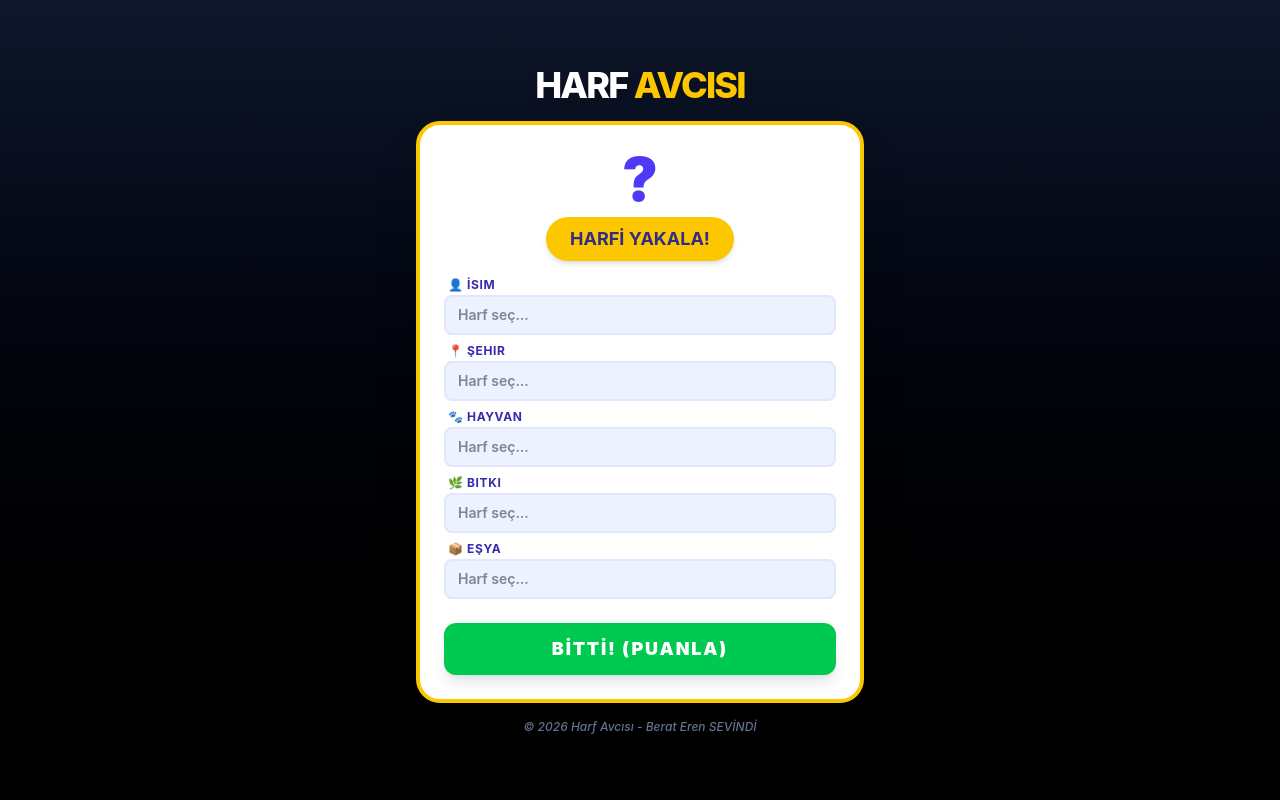
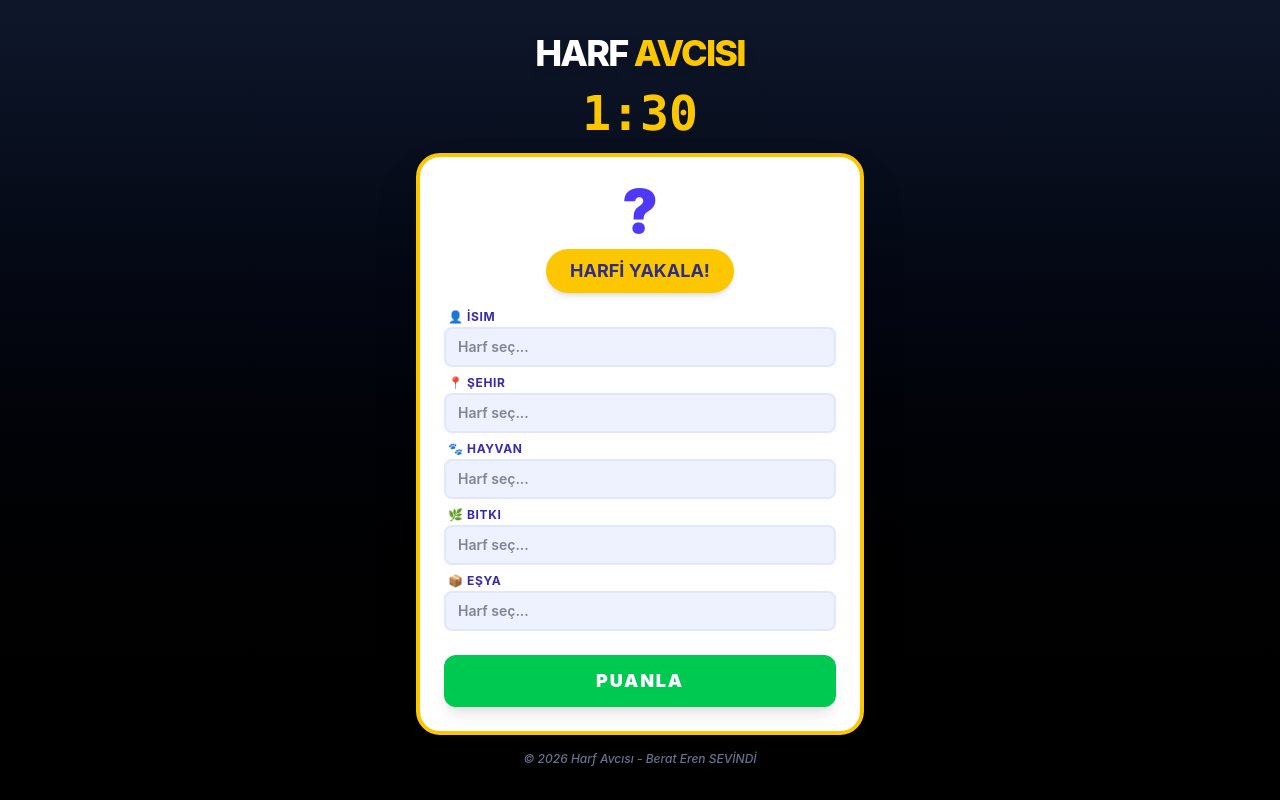
Before and after one commit to EreenS/HarfAvcisi, a React app in the folder frontend/: page / in a window 1280 px wide. Built offline with nearby package versions, Linux system fonts and the light colour scheme; the HTML template or start-up script is replaced by a standard one.

Commit message:
Implement countdown timer and game state management for improved gameplay experience

```diff
--- a/frontend/src/App.jsx
+++ b/frontend/src/App.jsx
@@ -1,4 +1,4 @@
-import { useState } from 'react'
+import { useState, useEffect, useRef } from 'react'
 import axios from 'axios'
 
 function App() {
@@ -9,6 +9,10 @@ function App() {
   });
   // 1. Yeni State: Backend'den gelen doğrulama sonuçlarını tutar
   const [sonuclar, setSonuclar] = useState({});
+
+  const [sure, setSure] = useState(90); // Oyun süresi (saniye)
+  const [oyunBasladi, setOyunBasladi] = useState(false);
+  const timerRef = useRef(null); // Sayacı kontrol etmek için
 
   const kategoriler = [
     { id: 'isim', label: 'İsim', icon: '👤' },
@@ -38,9 +42,16 @@ function App() {
         setIsSpinning(false);
       }
     }, 50);
+    // Harf seçildiğinde sayaç başlasın
+    setSure(90);
+    setOyunBasladi(true);
   };
 
   const puanla = async () => {
+    // Sayaçı durdur ve oyun durumunu kapat
+    clearInterval(timerRef.current);
+    setOyunBasladi(false);
+
     try {
       const response = await axios.post('http://localhost:5269/api/game/validate', {
         selectedLetter: harf,
@@ -59,6 +70,29 @@ function App() {
     }
   };
 
+  // Sayaç mantığı: oyun başladığında saniyeyi azalt, 0 olduğunda otomatik puanla
+  useEffect(() => {
+    if (oyunBasladi && sure > 0) {
+      timerRef.current = setInterval(() => {
+        setSure((prev) => prev - 1);
+      }, 1000);
+    } else if (sure === 0) {
+      clearInterval(timerRef.current);
+      // sure bittiyse puanla
+      puanla();
+      setOyunBasladi(false);
+    }
+
+    return () => clearInterval(timerRef.current);
+  }, [oyunBasladi, sure]);
+
+  // Süreyi biçimlendiren yardımcı fonksiyon
+  const formatSure = (saniye) => {
+    const dk = Math.floor(saniye / 60);
+    const sn = saniye % 60;
+    return `${dk}:${sn < 10 ? '0' + sn : sn}`;
+  };
+
   return (
     <div className="h-screen bg-gradient-to-b from-slate-900 to-black flex flex-col items-center justify-center p-4 font-sans text-slate-100 overflow-hidden">
 
@@ -66,6 +100,11 @@ function App() {
         <h1 className="text-4xl font-extrabold text-white tracking-tighter drop-shadow-lg">
           HARF <span className="text-yellow-400">AVCISI</span>
         </h1>
+      </div>
+
+      {/* Sayaç Alanı */}
+      <div className={`text-5xl font-mono font-black mb-4 transition-all duration-500 ${sure <= 15 ? 'text-red-600 animate-pulse scale-110' : 'text-yellow-400'}`}>
+        {formatSure(sure)}
       </div>
 
       <div className="bg-white rounded-3xl shadow-2xl p-6 w-full max-w-md border-4 border-yellow-400 flex flex-col gap-4">
@@ -113,7 +152,7 @@ function App() {
           className="w-full mt-2 bg-green-500 hover:bg-green-600 text-white font-black py-3 rounded-xl shadow-lg transform transition-all active:scale-95 text-lg uppercase tracking-widest"
           onClick={puanla}
         >
-          BİTTİ! (PUANLA)
+          PUANLA
         </button>
       </div>
 
```
